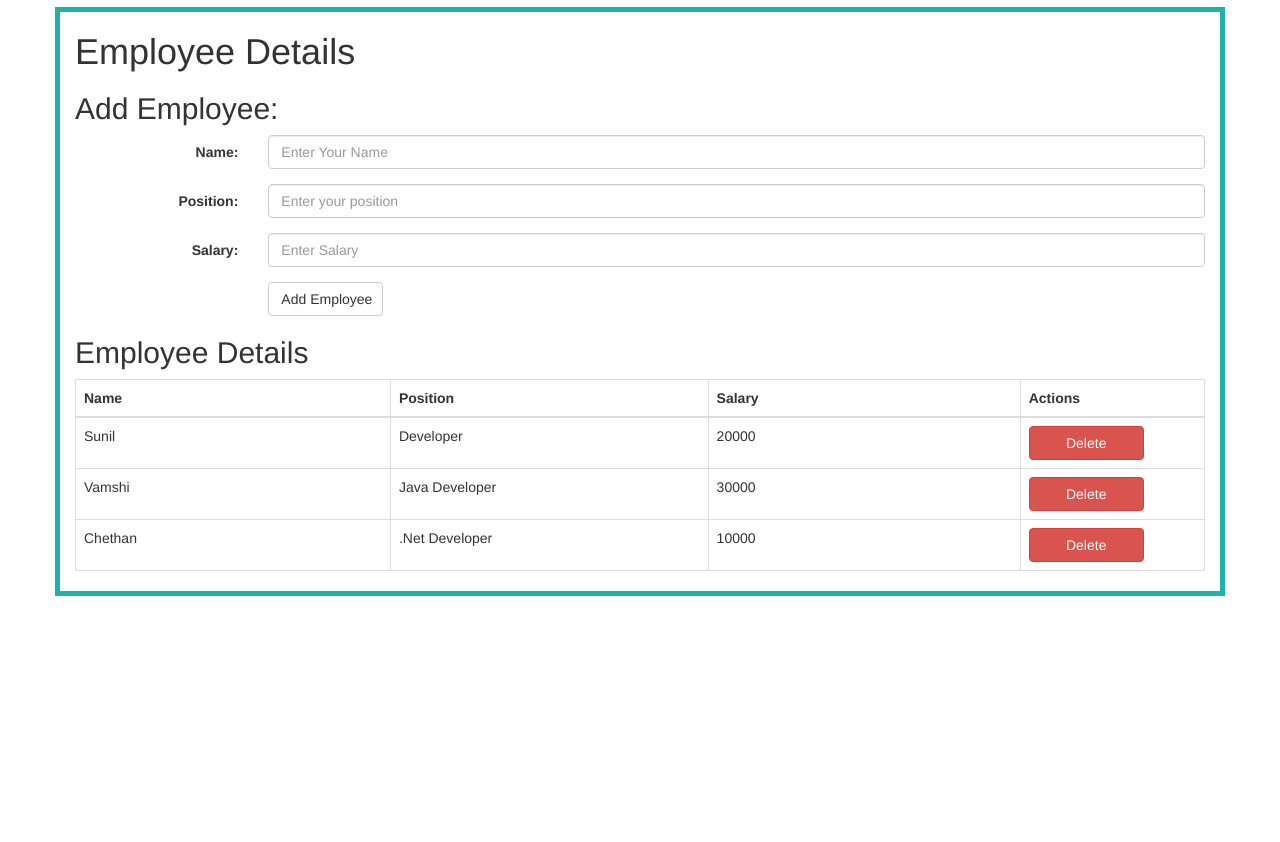
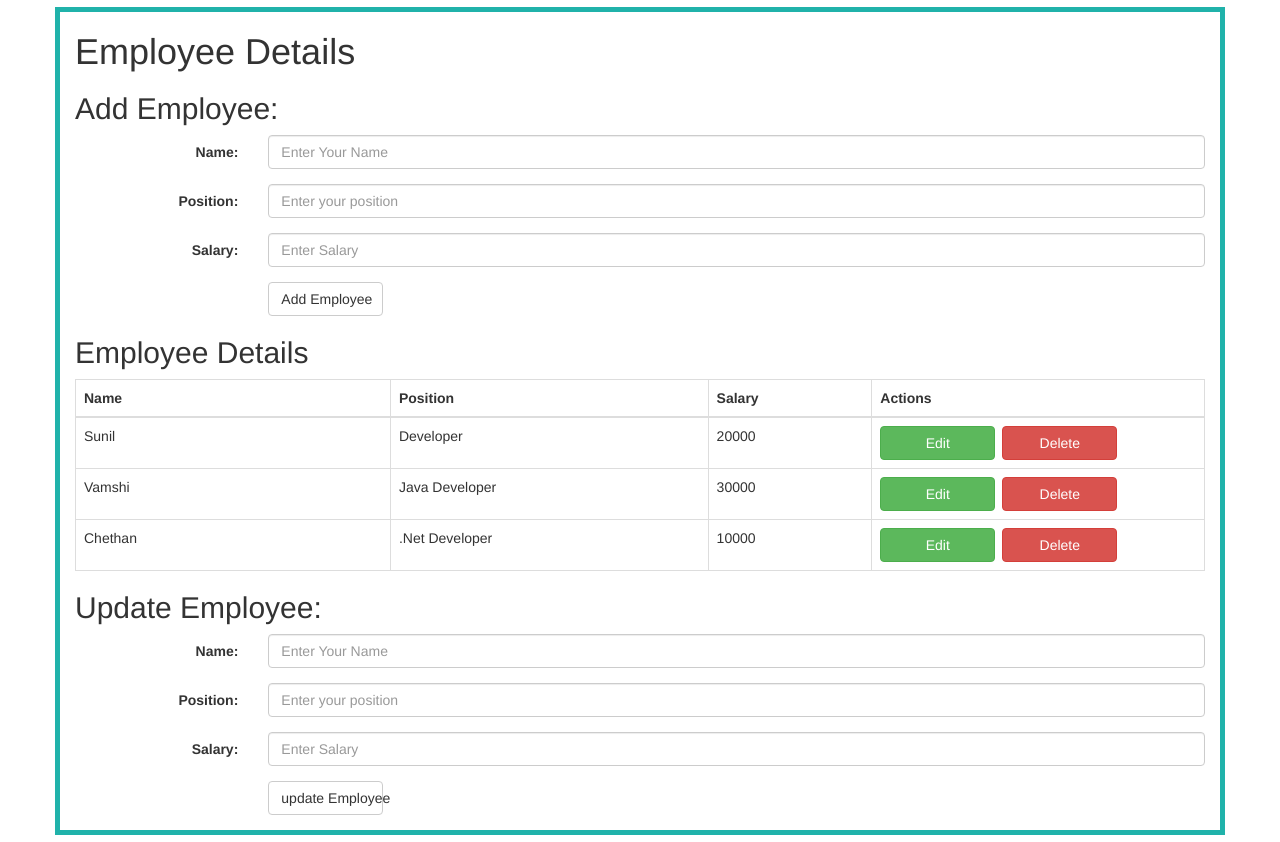
Before and after one commit to sunilbhatraju/AngularCRUD1, an Angular app: page / in a window 1280 px wide. Before the commit the page ends 800 px from the top, so only its background shows below. Built offline with nearby package versions, Linux system fonts and the light colour scheme.

Commit message:
Update app.component.html

```diff
--- a/src/app/app.component.html
+++ b/src/app/app.component.html
@@ -1,26 +1,32 @@
 <div class = "container">
 <h1>{{title}}</h1>
 <h2>Add Employee:</h2>
-
 <form class="form-horizontal">
     <div class="form-group">
       <label class="control-label col-sm-2" for="name">Name:</label>
       <div class="col-sm-10">
-        <input type="text" class="form-control" id="name"
-	name="name" [(ngModel)]="model.name"  placeholder="Enter Your Name">
+        <input type="text" class="form-control" id="name" name="name"
+[(ngModel)]="model.name" placeholder="Enter Your Name">
 
 </div>
 </div>
     <div class="form-group">
       <label class="control-label col-sm-2" for="position">Position:</label>
+
       <div class="col-sm-10">
         <input type="text" class="form-control" id="position" name="position" [(ngModel)]="model.position" placeholder="Enter your position">
-      </div>
+
+
+</div>
 </div>
     <div class="form-group">
       <label class="control-label col-sm-2" for="salary">Salary:</label>
+
+
       <div class="col-sm-10">
         <input type="text" class="form-control" id="salary" name="salary" [(ngModel)]="model.salary" placeholder="Enter Salary">
+
+
       </div>
 	</div>
     <div class="form-group">
@@ -37,8 +43,8 @@
       <tr>
         <th width=400>Name</th>
         <th width=400>Position</th>
-        <th width=400>Salary</th>
-	<th width=200>Actions</th>
+        <th width=200>Salary</th>
+	<th width=400>Actions</th>
       </tr>
     </thead>
     <tbody>
@@ -47,9 +53,43 @@
         <td>{{employee.position}}</td>
         <td>{{employee.salary}}</td>
 	<td>
+	<a class="btn btn-success" (click)="editEmployee(i)">Edit</a>
 	    <a class="btn btn-danger" (click)="deleteEmployee(i)">Delete</a>
       	</td>
 	</tr>
       	</tbody>
 	</table>
+
+
+<h2>Update Employee:</h2>
+
+<form class="form-horizontal">
+    <div class="form-group">
+      <label class="control-label col-sm-2" for="name">Name:</label>
+      <div class="col-sm-10">
+        <input type="text" class="form-control" id="name"
+	name="name" [(ngModel)]="model2.name"  placeholder="Enter Your Name">
+
 </div>
+</div>
+    <div class="form-group">
+      <label class="control-label col-sm-2" for="position">Position:</label>
+      <div class="col-sm-10">
+        <input type="text" class="form-control" id="position" name="position" [(ngModel)]="model2.position" placeholder="Enter your position">
+      </div>
+</div>
+    <div class="form-group">
+      <label class="control-label col-sm-2" for="salary">Salary:</label>
+      <div class="col-sm-10">
+        <input type="text" class="form-control" id="salary" name="salary" [(ngModel)]="model2.salary" placeholder="Enter Salary">
+      </div>
+	</div>
+    <div class="form-group">
+      <div class="col-sm-offset-2 col-sm-10">
+        <button type="submit" class="btn btn-default" (click)="updateEmployee()">update Employee</button>
+      </div>
+    </div>
+  </form>
+
+
+</div>
```
